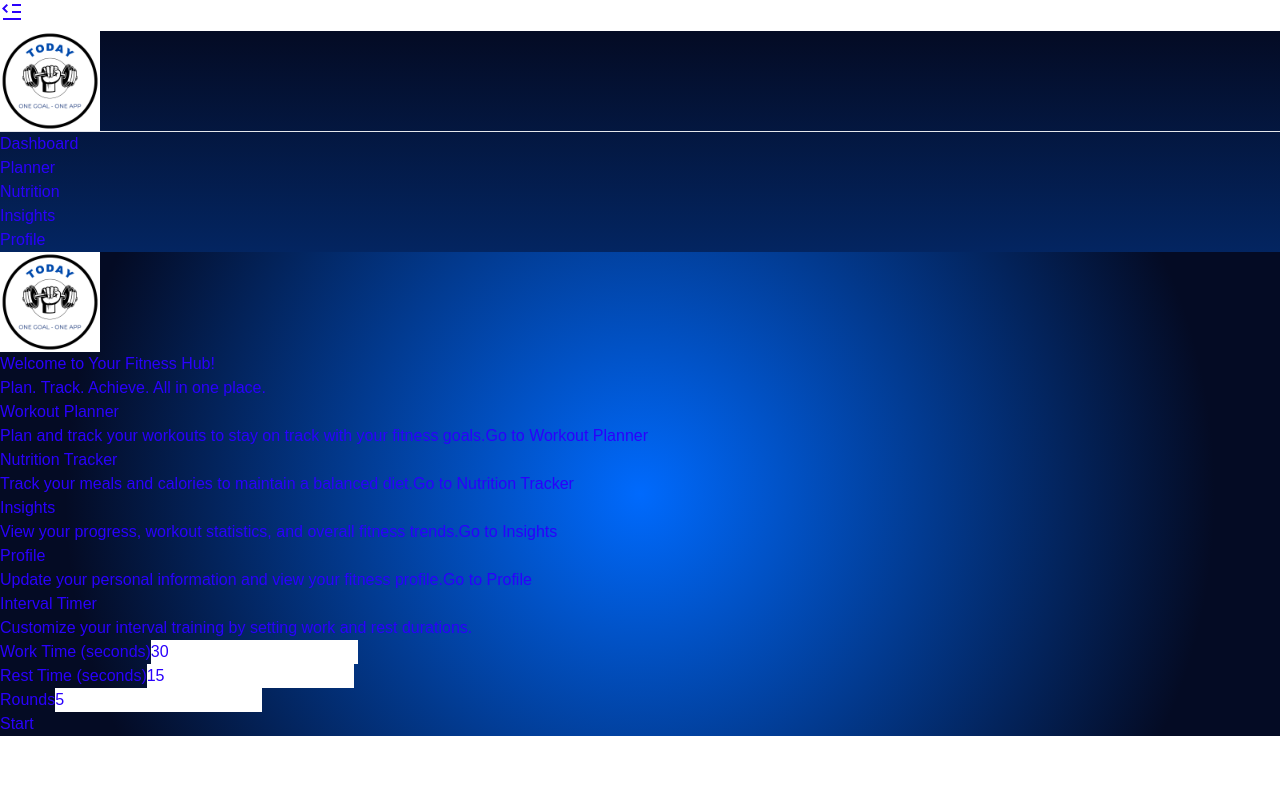
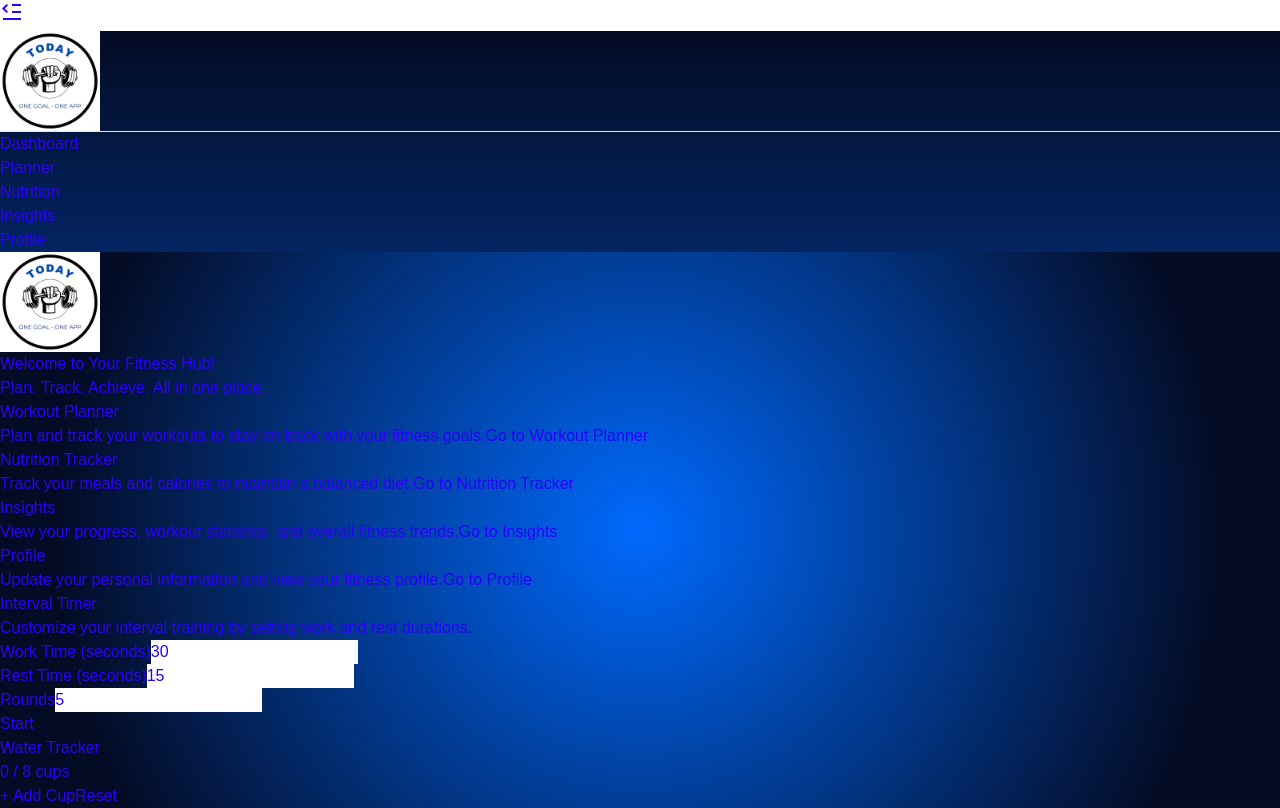
Before and after one commit to shay122990/fitness-dashboard-nextjs, a Next.js app: page / in a window 1280 px wide. Built offline with nearby package versions, Linux system fonts and the light colour scheme.

Commit message:
created water tracker component

```diff
--- /dev/null
+++ b/src/app/components/WaterTracker.tsx
@@ -0,0 +1,54 @@
+"use client";
+
+import { useState, useEffect } from "react";
+import { motion } from "framer-motion";
+
+const WaterTracker = () => {
+  const goal = 8;
+  const [cups, setCups] = useState(0);
+
+  useEffect(() => {
+    const savedCups = localStorage.getItem("waterIntake");
+    if (savedCups) setCups(Number(savedCups));
+  }, []);
+
+  useEffect(() => {
+    localStorage.setItem("waterIntake", cups.toString());
+  }, [cups]);
+
+  const addCup = () => {
+    if (cups < goal) setCups(cups + 1);
+  };
+
+  const resetWater = () => {
+    setCups(0);
+  };
+
+  return (
+    <div className="p-6 bg-black bg-opacity-30 rounded-lg text-center text-white">
+      <h2 className="text-2xl font-bold mb-4">Water Tracker</h2>
+      <p className="text-lg mb-2">{cups} / {goal} cups</p>
+      <div className="flex gap-2 justify-center mb-4">
+        {[...Array(goal)].map((_, i) => (
+          <motion.div
+            key={i}
+            className={`w-8 h-8 rounded-full border-2 ${i < cups ? "bg-blue-500 border-blue-500" : "border-gray-500"}`}
+            whileTap={{ scale: 0.9 }}
+          />
+        ))}
+      </div>
+      <button
+        onClick={addCup}
+        className="bg-blue-500 text-white px-4 py-2 rounded mr-2"
+        disabled={cups >= goal}
+      >
+        + Add Cup
+      </button>
+      <button onClick={resetWater} className="bg-red-500 text-white px-4 py-2 rounded">
+        Reset
+      </button>
+    </div>
+  );
+};
+
+export default WaterTracker;
--- a/src/app/dashboard/page.tsx
+++ b/src/app/dashboard/page.tsx
@@ -5,7 +5,7 @@ import Image from "next/image";
 import { useSelector } from "react-redux";
 import { RootState } from "@/store";
 import IntervalTimer from "../components/IntervalTimer";
-
+import WaterTracker from "../components/WaterTracker";
 const Dashboard = () => {
   const user = useSelector((state: RootState) => state.auth.user);
 
@@ -122,6 +122,13 @@ const Dashboard = () => {
         >
           <IntervalTimer />
         </motion.div>
+        <motion.div
+          whileHover={{ scale: 1.05 }}
+          whileTap={{ scale: 0.95 }}
+          className="relative"
+        >
+          <WaterTracker />
+        </motion.div>
       </motion.div>
     </div>
   );
```
